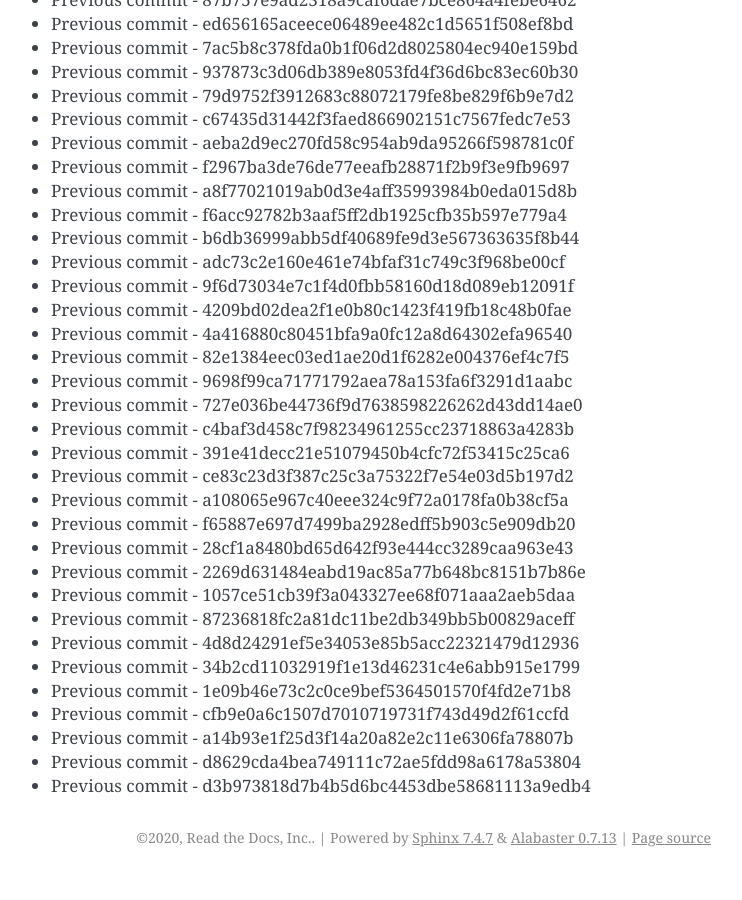
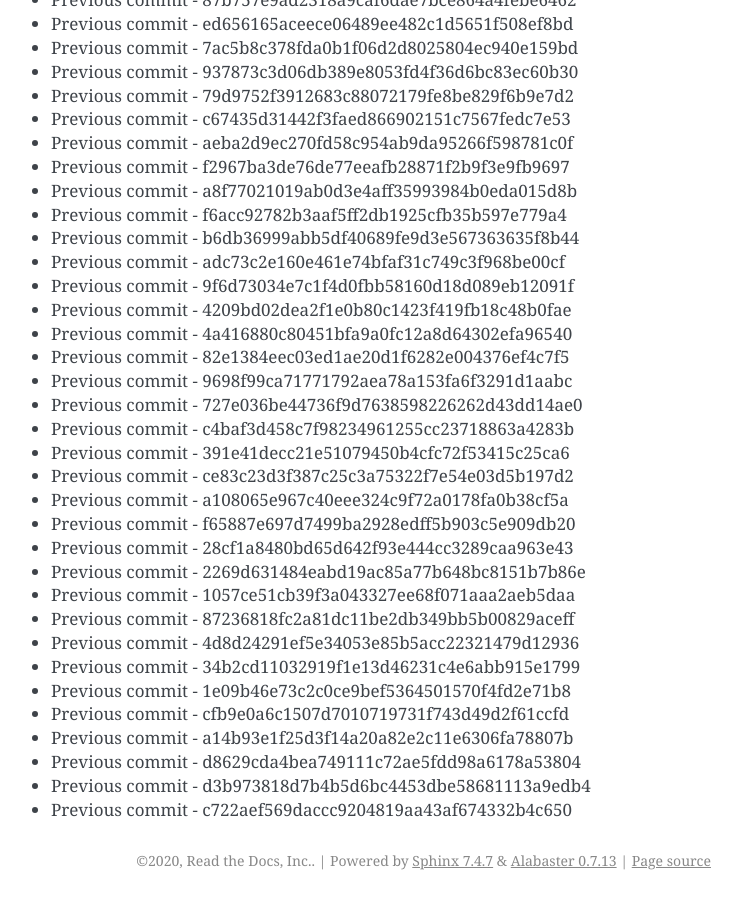
Before and after one commit to readthedocs/rtd-git-stresstest, a Sphinx documentation site: the page built from docs/updates.rst, in a window 1280 px wide and 900 px high, scrolled down 71070 px. Shown: the whole window, without its empty margins (399-1141 px from the left). Built offline with Sphinx 7.4.7, drawn with Linux system fonts in a browser that asks for light colours; before the commit the page ends 71947 px from its top, so only the background shows below that.

Commit message:
Generating commit from previous: c722aef569daccc9204819aa43af674332b4c650

```diff
--- a/docs/updates.rst
+++ b/docs/updates.rst
@@ -3018,3 +3018,4 @@ It can be tested for any performance characteristics.
 * Previous commit - a14b93e1f25d3f14a20a82e2c11e6306fa78807b
 * Previous commit - d8629cda4bea749111c72ae5fdd98a6178a53804
 * Previous commit - d3b973818d7b4b5d6bc4453dbe58681113a9edb4
+* Previous commit - c722aef569daccc9204819aa43af674332b4c650
```
